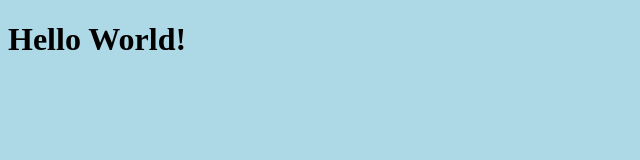
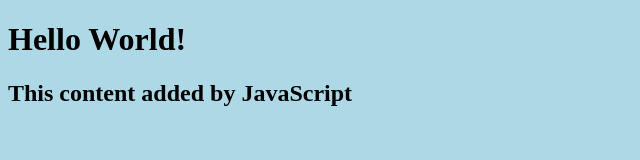
Before and after one commit to avich94/my-website, a plain HTML site: page index.html in a window 1280 px wide. Shown: the whole page, without its empty margins (0-640 px from the left). Drawn offline with Linux system fonts and the light colour scheme.

Commit message:
add script.js, connect to index.html

```diff
--- a/index.html
+++ b/index.html
@@ -2,10 +2,11 @@
 <html lang="en">
     <head>
 <link rel="stylesheet" href="style.css" />
-<title>My Personal Website</title>
+<title>My Website</title>
     </head>
     <body>
         <h1>Hello World!</h1>
+        <script src="script.js"></script>
     </body>
 
 </html>
--- /dev/null
+++ b/script.js
@@ -0,0 +1,4 @@
+const h2 = document.createElement("h2");
+h2.textContent = "This content added by JavaScript";
+
+document.querySelector("body").appendChild(h2);
```
